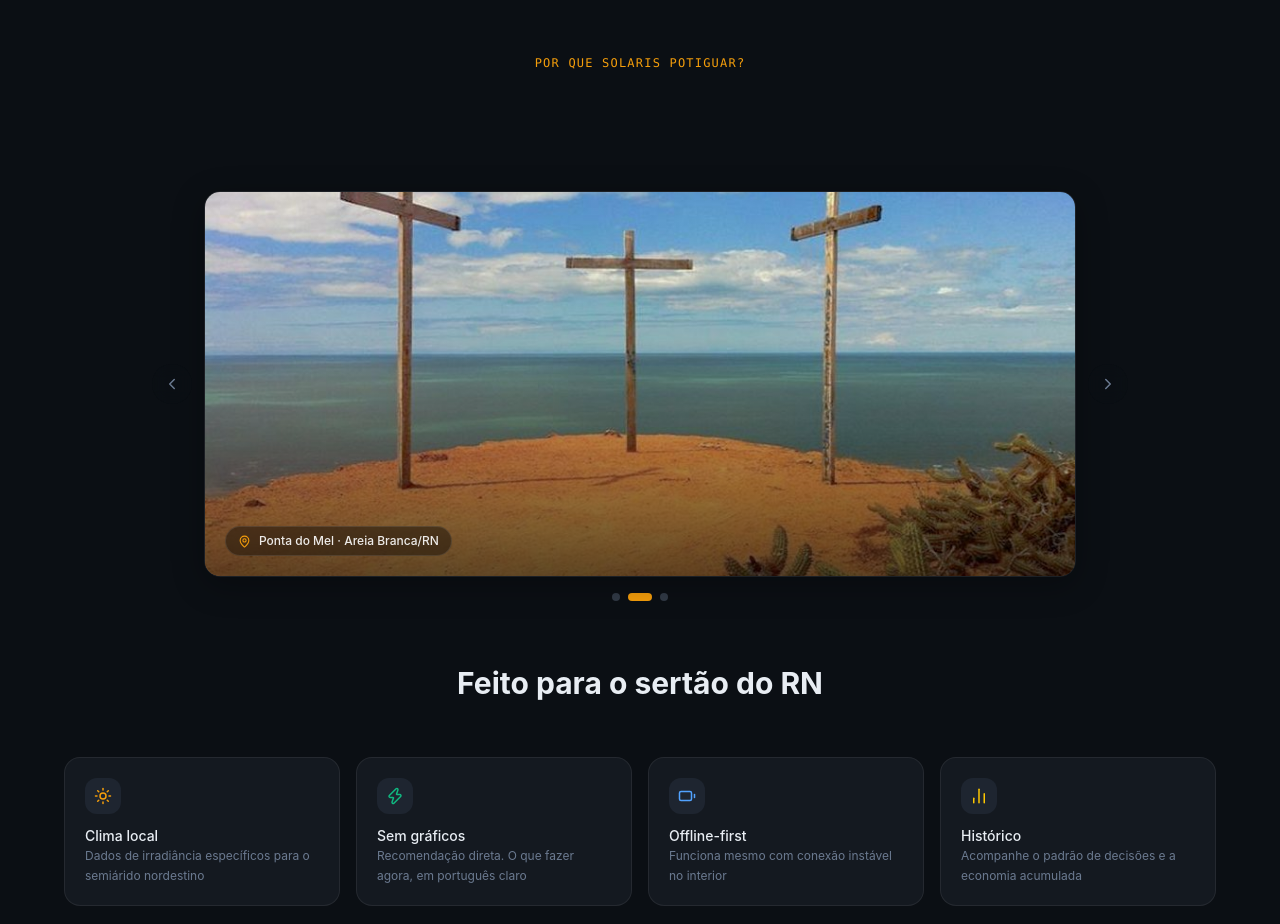
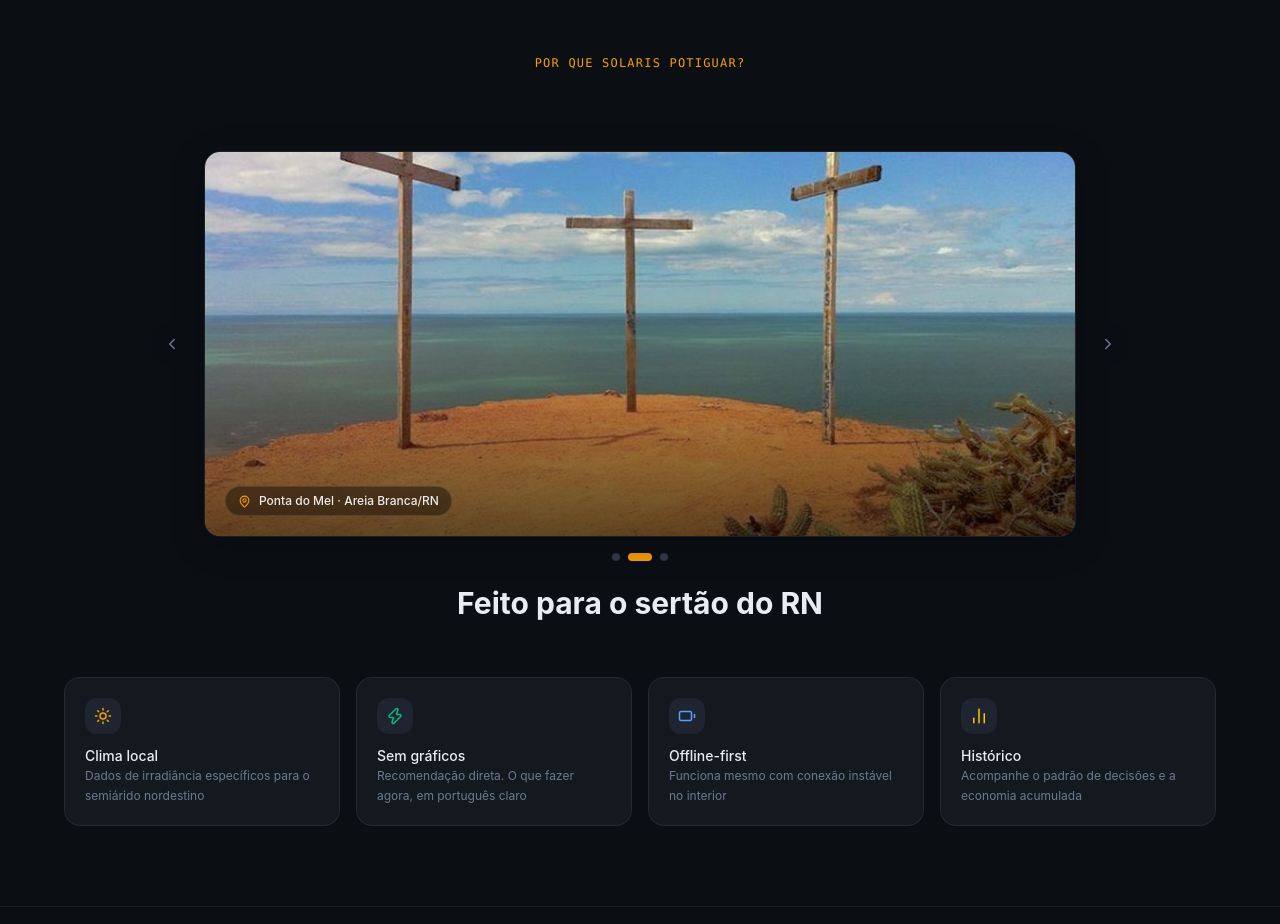
Before and after one commit to JarysonUERN/Solaris-Potiguar, a React (Vite) app in the folder FrontEnd/: page / in a window 1280 px wide. Shown: the part 1920-2844 px from the top of the page. Built offline with nearby package versions, Linux system fonts and the light colour scheme.

Commit message:
fix: reduce spacing between LandscapeCarousel and section title

```diff
--- a/FrontEnd/src/pages/Landing.tsx
+++ b/FrontEnd/src/pages/Landing.tsx
@@ -335,7 +335,7 @@
           <div className={style.titleSection}>
             <div className={style.textMonoTitle}>Por que Solaris Potiguar?</div>
           </div>
-          <section className="py-16 px-6">
+          <section className="py-6 px-6">
             <LandscapeCarousel />
           </section>
           <div className={style.titleSection}>
```
